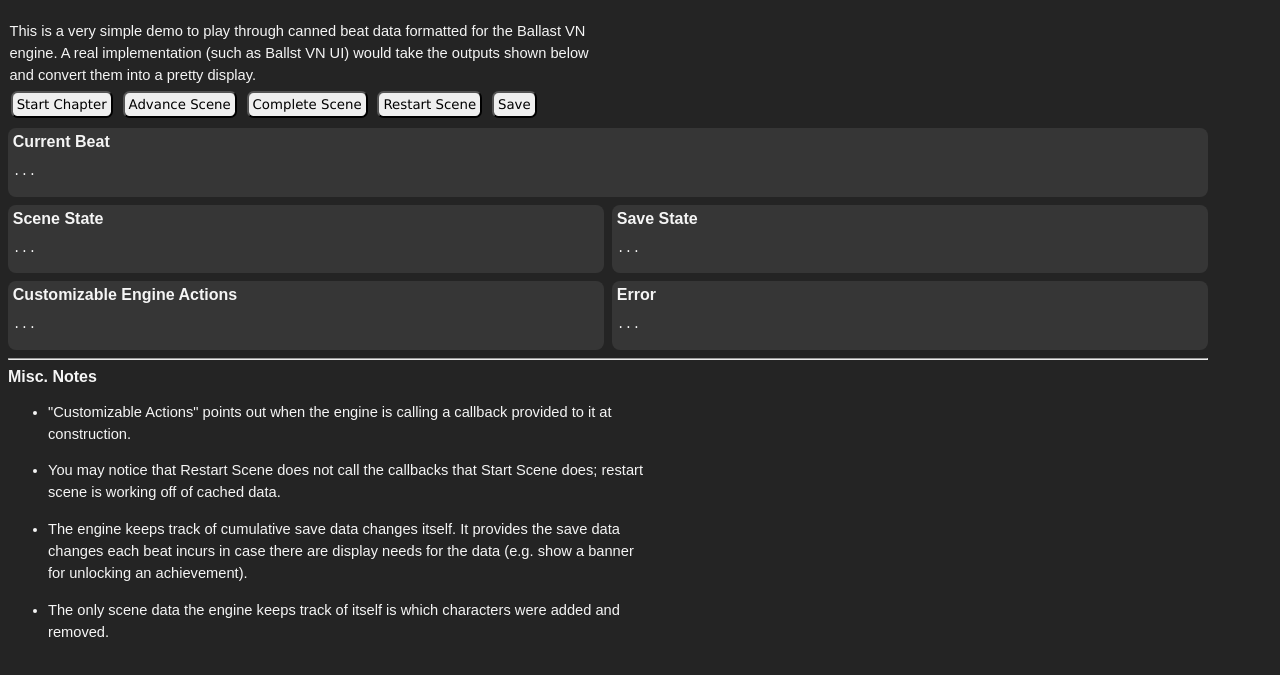
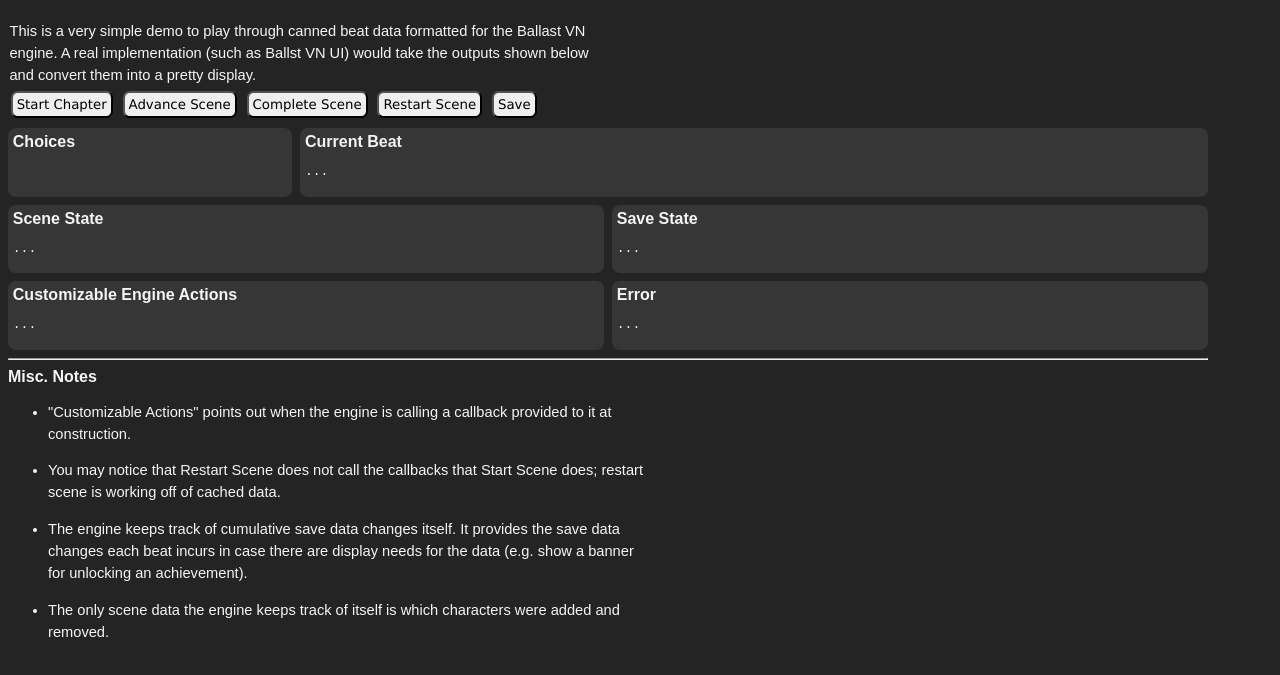
Before and after one commit to NeuroBio/Ballast-Visual-Novel-Engine, a website with bundled scripts: page index.html in a window 1280 px wide. Shown: the part 61-736 px from the top of the page. Built offline with nearby package versions, Linux system fonts and the light colour scheme.

Commit message:
clean up wrapping and spacing

```diff
--- a/demo/styles.css
+++ b/demo/styles.css
@@ -58,8 +58,12 @@
 	row-gap: .5em;
 }
 
-#current-beat {
+#main {
 	flex: 0 1 1200px;
+	display: flex;
+	flex-wrap: wrap-reverse;
+	column-gap: .5em;
+	row-gap: .5em;
 }
 
 pre {
@@ -79,3 +83,11 @@
 .error {
 	color: rgb(255, 108, 34);
 }
+
+#current-beat {
+	flex: 80 1 400px;
+}
+
+#current-beat-choices {
+	flex: 20 1 150px;
+}
--- a/index.html
+++ b/index.html
@@ -30,9 +30,18 @@
 	</section>
 
 	<section id="all-outputs">
-		<section id="current-beat" class="output">
-			<h2>Current Beat</h2>
-			<pre id="beat"></pre>
+		<section id="main">
+
+			<article id="current-beat-choices" class="output">
+				<h2>Choices</h2>
+				<pre id="choices"></pre>
+			</article>
+
+			<article id="current-beat" class="output">
+				<h2>Current Beat</h2>
+				<pre id="beat"></pre>
+			</article>
+
 		</section>
 
 		<section id="scene-state" class="output">
```
